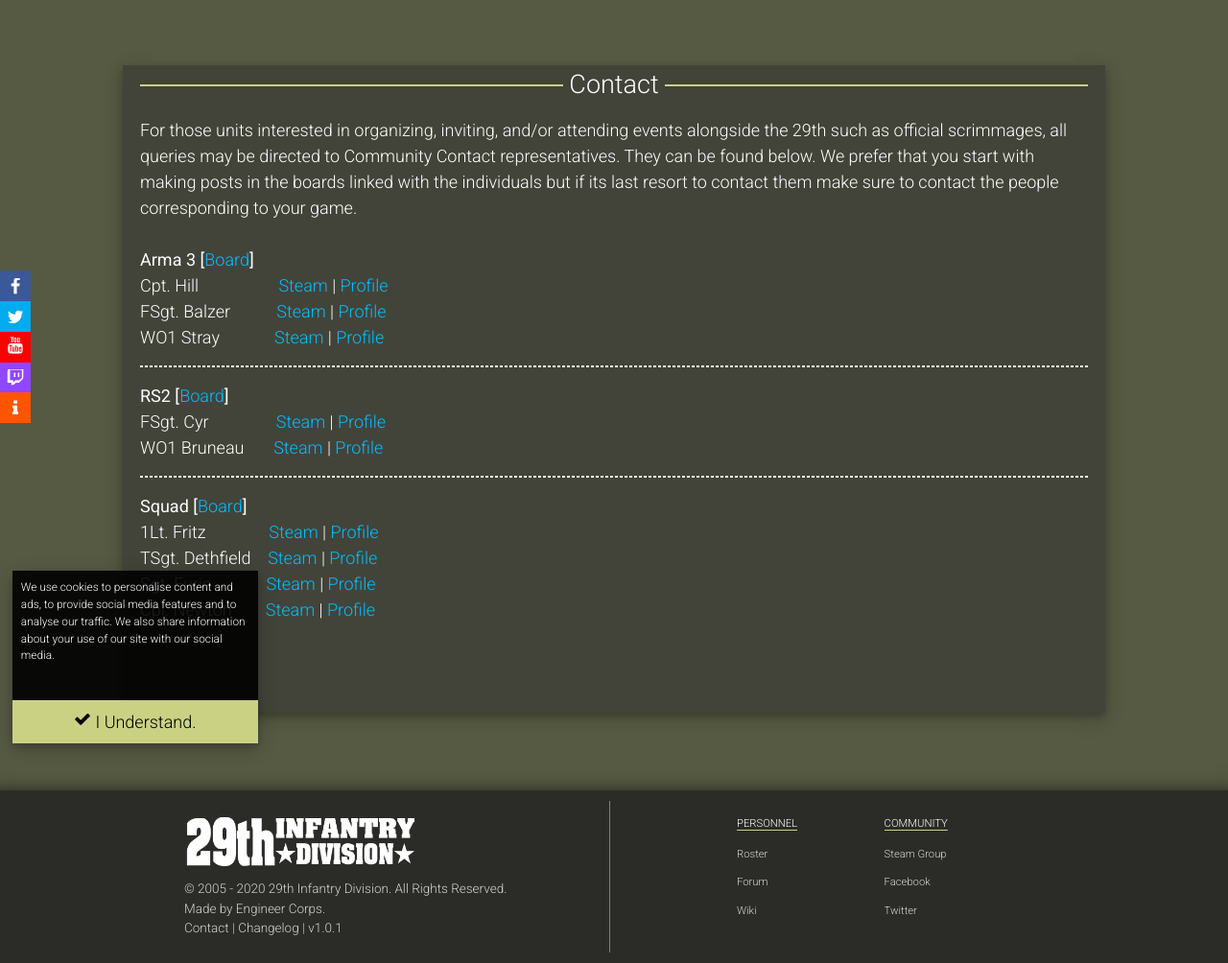
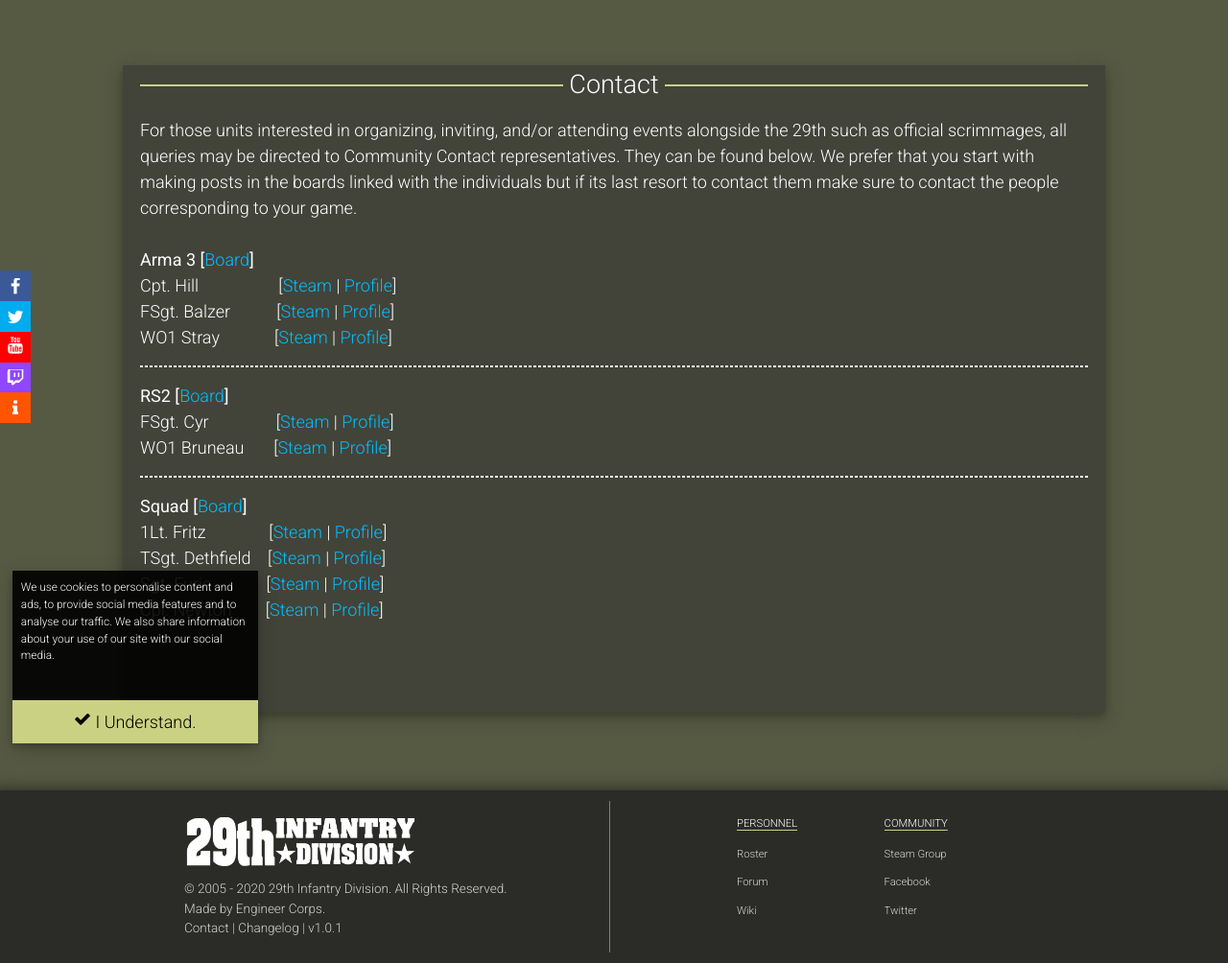
Before and after one commit to Xegion/29th.github.io, a Jekyll site: the page built from contact.html, in a window 1280 px wide, cut to the strip 112-1116 px from the top of the page. Shown: the whole strip at 96% size. Built offline with Jekyll 4.4.1, drawn with Linux system fonts in a browser that asks for light colours.

Commit message:
Add files via upload

```diff
--- a/contact.html
+++ b/contact.html
@@ -17,27 +17,27 @@ title: Contact
 			<br>
 			<b>Arma 3 [<a href="https://forums.29th.org/categories/%5Bpublic-relations%5D-arma-3" target="_blank">Board</a>]</b>
 			<br>
-			Cpt. Hill&nbsp;&nbsp;&nbsp;&nbsp;&nbsp;&nbsp;&nbsp;&nbsp;&nbsp;&nbsp;&nbsp;&nbsp;&nbsp;&nbsp;&nbsp;&nbsp;&nbsp;&nbsp;&nbsp;<a href="https://steamcommunity.com/id/rellikplug/" target="_blank">Steam</a> | <a href="https://forums.29th.org/profile/19/Cpt.%20Hill" target="_blank">Profile</a>
+			Cpt. Hill&nbsp;&nbsp;&nbsp;&nbsp;&nbsp;&nbsp;&nbsp;&nbsp;&nbsp;&nbsp;&nbsp;&nbsp;&nbsp;&nbsp;&nbsp;&nbsp;&nbsp;&nbsp;&nbsp;[<a href="https://steamcommunity.com/id/rellikplug/" target="_blank">Steam</a> | <a href="https://forums.29th.org/profile/19/Cpt.%20Hill" target="_blank">Profile</a>]
 			<br>
-			FSgt. Balzer&nbsp;&nbsp;&nbsp;&nbsp;&nbsp;&nbsp;&nbsp;&nbsp;&nbsp;&nbsp;&nbsp;<a href="https://steamcommunity.com/profiles/76561197973258018" target="_blank">Steam</a> | <a href="https://forums.29th.org/profile/22/FSgt.%20Balzer" target="_blank">Profile</a>
+			FSgt. Balzer&nbsp;&nbsp;&nbsp;&nbsp;&nbsp;&nbsp;&nbsp;&nbsp;&nbsp;&nbsp;&nbsp;[<a href="https://steamcommunity.com/profiles/76561197973258018" target="_blank">Steam</a> | <a href="https://forums.29th.org/profile/22/FSgt.%20Balzer" target="_blank">Profile</a>]
 			<br>
-			WO1 Stray&nbsp;&nbsp;&nbsp;&nbsp;&nbsp;&nbsp;&nbsp;&nbsp;&nbsp;&nbsp;&nbsp;&nbsp;&nbsp;<a href="https://steamcommunity.com/id/lordretro/" target="_blank">Steam</a> | <a href="https://forums.29th.org/profile/4345/WO1%20Stray" target="_blank">Profile</a></p>
+			WO1 Stray&nbsp;&nbsp;&nbsp;&nbsp;&nbsp;&nbsp;&nbsp;&nbsp;&nbsp;&nbsp;&nbsp;&nbsp;&nbsp;[<a href="https://steamcommunity.com/id/lordretro/" target="_blank">Steam</a> | <a href="https://forums.29th.org/profile/4345/WO1%20Stray" target="_blank">Profile</a>]</p>
 			<hr id="about_rules_divider_two">
 			<p class="cl-text-other"><b>RS2 [<a href="https://forums.29th.org/categories/%5Bpublic-relations%5D-rising-storm-2%3A-vietnam" target="_blank">Board</a>]</b>
 			<br>
-			FSgt. Cyr&nbsp;&nbsp;&nbsp;&nbsp;&nbsp;&nbsp;&nbsp;&nbsp;&nbsp;&nbsp;&nbsp;&nbsp;&nbsp;&nbsp;&nbsp;&nbsp;<a href="https://steamcommunity.com/id/yopuii/" target="_blank">Steam</a> | <a href="https://forums.29th.org/profile/14/FSgt.%20Cyr" target="_blank">Profile</a>
+			FSgt. Cyr&nbsp;&nbsp;&nbsp;&nbsp;&nbsp;&nbsp;&nbsp;&nbsp;&nbsp;&nbsp;&nbsp;&nbsp;&nbsp;&nbsp;&nbsp;&nbsp;[<a href="https://steamcommunity.com/id/yopuii/" target="_blank">Steam</a> | <a href="https://forums.29th.org/profile/14/FSgt.%20Cyr" target="_blank">Profile</a>]
 			<br>
-			WO1 Bruneau&nbsp;&nbsp;&nbsp;&nbsp;&nbsp;&nbsp;&nbsp;<a href="https://steamcommunity.com/id/Bruneau/" target="_blank">Steam</a> | <a href="https://forums.29th.org/profile/4064/WO1%20Bruneau" target="_blank">Profile</a></p>
+			WO1 Bruneau&nbsp;&nbsp;&nbsp;&nbsp;&nbsp;&nbsp;&nbsp;[<a href="https://steamcommunity.com/id/Bruneau/" target="_blank">Steam</a> | <a href="https://forums.29th.org/profile/4064/WO1%20Bruneau" target="_blank">Profile</a>]</p>
 			<hr id="about_rules_divider_two">
 			<p class="cl-text-other"><b>Squad [<a href="https://forums.29th.org/categories/%5Bpublic-relations%5D-squad" target="_blank">Board</a>]</b>
 			<br>
-			1Lt. Fritz&nbsp;&nbsp;&nbsp;&nbsp;&nbsp;&nbsp;&nbsp;&nbsp;&nbsp;&nbsp;&nbsp;&nbsp;&nbsp;&nbsp;&nbsp;<a href="https://steamcommunity.com/id/1740AlteFritz1786/" target="_blank">Steam</a> | <a href="https://forums.29th.org/profile/53/1Lt.%20Fritz" target="_blank">Profile</a>
+			1Lt. Fritz&nbsp;&nbsp;&nbsp;&nbsp;&nbsp;&nbsp;&nbsp;&nbsp;&nbsp;&nbsp;&nbsp;&nbsp;&nbsp;&nbsp;&nbsp;[<a href="https://steamcommunity.com/id/1740AlteFritz1786/" target="_blank">Steam</a> | <a href="https://forums.29th.org/profile/53/1Lt.%20Fritz" target="_blank">Profile</a>]
 			<br>
-			TSgt. Dethfield&nbsp;&nbsp;&nbsp;&nbsp;<a href="https://steamcommunity.com/profiles/76561197978369091" target="_blank">Steam</a> | <a href="https://forums.29th.org/profile/3585/TSgt.%20Dethfield" target="_blank">Profile</a>
+			TSgt. Dethfield&nbsp;&nbsp;&nbsp;&nbsp;[<a href="https://steamcommunity.com/profiles/76561197978369091" target="_blank">Steam</a> | <a href="https://forums.29th.org/profile/3585/TSgt.%20Dethfield" target="_blank">Profile</a>]
 			<br>
-			Sgt. Furie&nbsp;&nbsp;&nbsp;&nbsp;&nbsp;&nbsp;&nbsp;&nbsp;&nbsp;&nbsp;&nbsp;&nbsp;&nbsp;<a href="https://steamcommunity.com/id/Rushonfire/" target="_blank">Steam</a> | <a href="https://forums.29th.org/profile/13826/Sgt.%20Furie" target="_blank">Profile</a>
+			Sgt. Furie&nbsp;&nbsp;&nbsp;&nbsp;&nbsp;&nbsp;&nbsp;&nbsp;&nbsp;&nbsp;&nbsp;&nbsp;&nbsp;[<a href="https://steamcommunity.com/id/Rushonfire/" target="_blank">Steam</a> | <a href="https://forums.29th.org/profile/13826/Sgt.%20Furie" target="_blank">Profile</a>]
 			<br>
-			Cpl. Newton&nbsp;&nbsp;&nbsp;&nbsp;&nbsp;&nbsp;&nbsp;&nbsp;<a href="https://steamcommunity.com/profiles/76561198033420997" target="_blank">Steam</a> | <a href="https://forums.29th.org/profile/16303/Cpl.%20Newton" target="_blank">Profile</a></p>
+			Cpl. Newton&nbsp;&nbsp;&nbsp;&nbsp;&nbsp;&nbsp;&nbsp;&nbsp;[<a href="https://steamcommunity.com/profiles/76561198033420997" target="_blank">Steam</a> | <a href="https://forums.29th.org/profile/16303/Cpl.%20Newton" target="_blank">Profile</a>]</p>
 		</p>
 	</div>
 </div>
```
